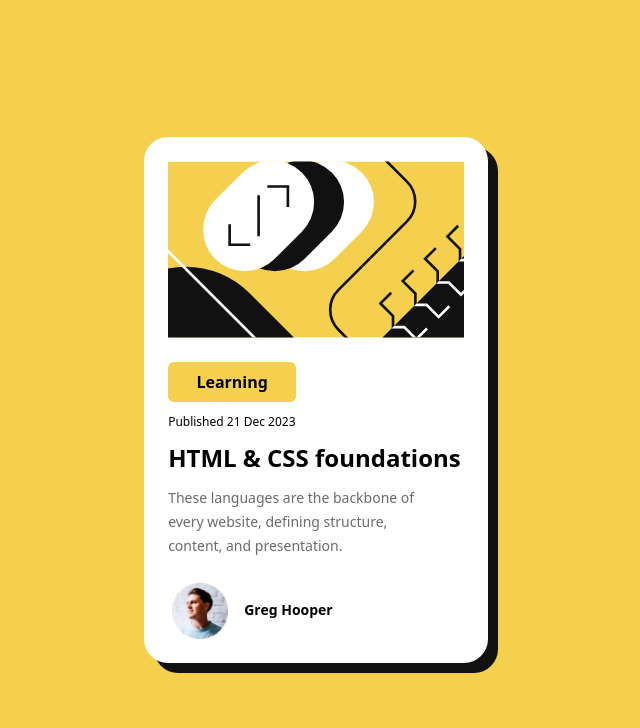
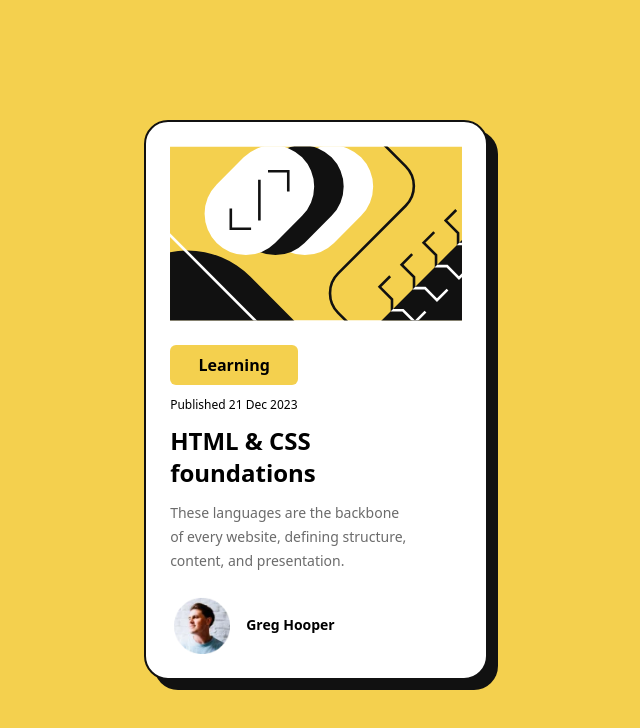
Before and after one commit to Afeez-Ola/blog-preview-card-main-refix, a plain HTML site: page index.html in a window 1280 px wide. Shown: the whole page, without its empty margins (324-964 px from the left). Drawn offline with Linux system fonts and the light colour scheme.

Commit message:
fixed the border

```diff
--- a/index.html
+++ b/index.html
@@ -13,7 +13,7 @@
 
 <body class="bg-yellow">
   <div class="container flex  items-center justify-center h-screen overflow-hidden">
-    <div class="container card justify-start items-start gap-6 bg-white card w-11/12 p-6 rounded-3xl flex flex-col max-w-sm shadow-gray-dark shadow-custom">
+    <div class="container card justify-start items-start gap-6 bg-white card w-11/12 p-6 rounded-3xl flex flex-col max-w-sm shadow-gray-dark shadow-custom border-solid border-2 border-gray-dark">
       <img class="w-full" src="/assets/images/illustration-article.svg" alt="illustration-article">
       <div class="card_notes flex flex-col gap-3">
         <a class="bg-yellow rounded-md font-black p-2 w-32 text-center" href="#">Learning</a>
--- a/tailwind.config.js
+++ b/tailwind.config.js
@@ -5,7 +5,8 @@ module.exports = {
     extend: {
       boxShadow:{
         custom: '10px 10px 0px 0px #111111',
-      }
+      },
+
     },
     container: {
       center: true
```
Also changed, not shown: css/output.css.
